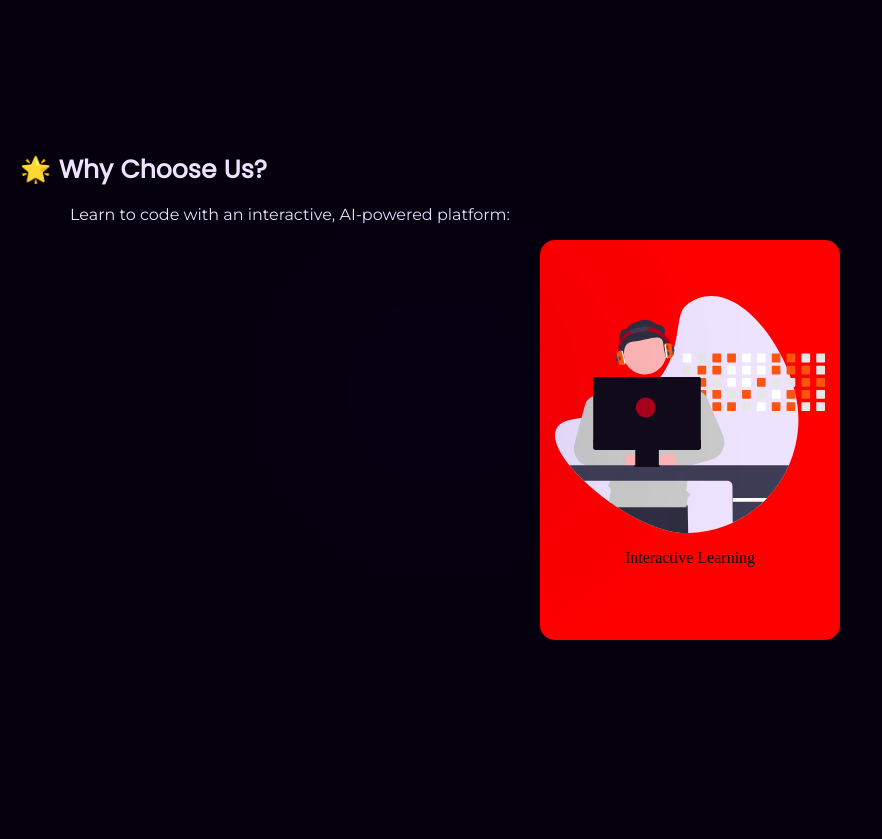
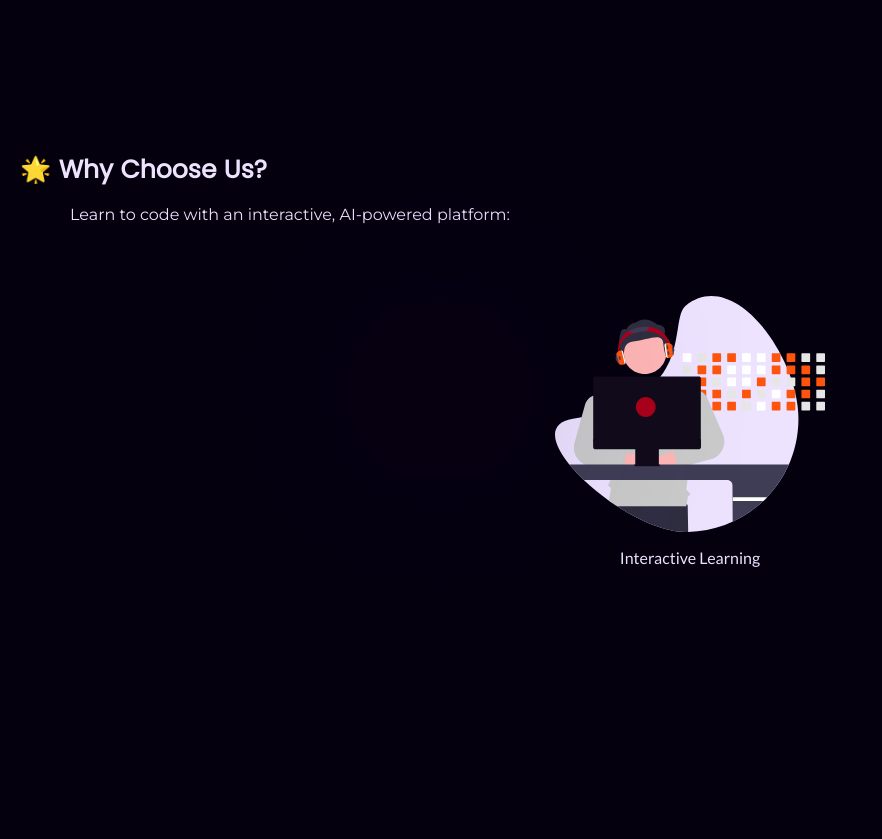
Before and after one commit to AlgorithmicPV/Ada-Learning-Platform, a Flask app: page / in a window 1280 px wide. Shown: the part 805-1644 px from the top of the page, without its empty margins (0-882 px from the left). Run offline with Flask 3, Linux system fonts and the light colour scheme; some web fonts are replaced.

Commit message:
Update the landing_page.css

```diff
--- a/static/css/landing_page.css
+++ b/static/css/landing_page.css
@@ -1,3 +1,9 @@
+/* ================================
+   FONT-FACE DECLARATIONS
+   These load custom fonts for use across the app
+   ================================ */
+
+/* Load the Inter font for Navigation texts */
 @font-face {
   font-family: "Inter";
   src: url("../fonts/Inter.ttc") format("truetype");
@@ -6,6 +12,7 @@
   font-weight: normal;
 }
 
+/* Load the Roboto font for the title in the Home section */
 @font-face {
   font-family: "Roboto";
   src: url("../fonts/Roboto.ttf") format("truetype");
@@ -15,6 +22,7 @@
   font-weight: normal;
 }
 
+/* Load the Poppins font for the Description text in the Home section */
 @font-face {
   font-family: "Poppins";
   src: url("../fonts/Poppins.ttf") format("truetype");
@@ -24,6 +32,7 @@
   font-weight: normal;
 }
 
+/* Load the Montserrat font for the Description text in the Home section and the Why choose us Section  */
 @font-face {
   font-family: "Montserrat";
   src: url("../fonts/Montserrat.ttf") format("truetype");
@@ -33,10 +42,22 @@
   font-weight: normal;
 }
 
+/* Load the Lato font for the text in cards which are in the why choose us section */
+@font-face {
+  font-family: "Lato";
+  src: url("../fonts/Lato.ttf") format("truetype");
+  font-weight: 700;
+  font-style: normal;
+  font-style: normal;
+  font-weight: normal;
+}
+
+/* Enable smooth scrolling when the user using the anchor links */
 html {
   scroll-behavior: smooth;
 }
 
+/* Remove the defalut margin to use the full width layout */
 body {
   margin: 0;
 }
@@ -244,7 +265,6 @@ body {
 }
 
 .card-1 {
-  background-color: red;
   width: 300px;
   height: 400px;
   display: flex;
@@ -252,6 +272,11 @@ body {
   justify-content: center;
   align-items: center;
   border-radius: 15px;
+}
+
+.card-1 p {
+  font-family: "Lato";
+  color: #ede3ff;
 }
 
 .card-1 img {
```
